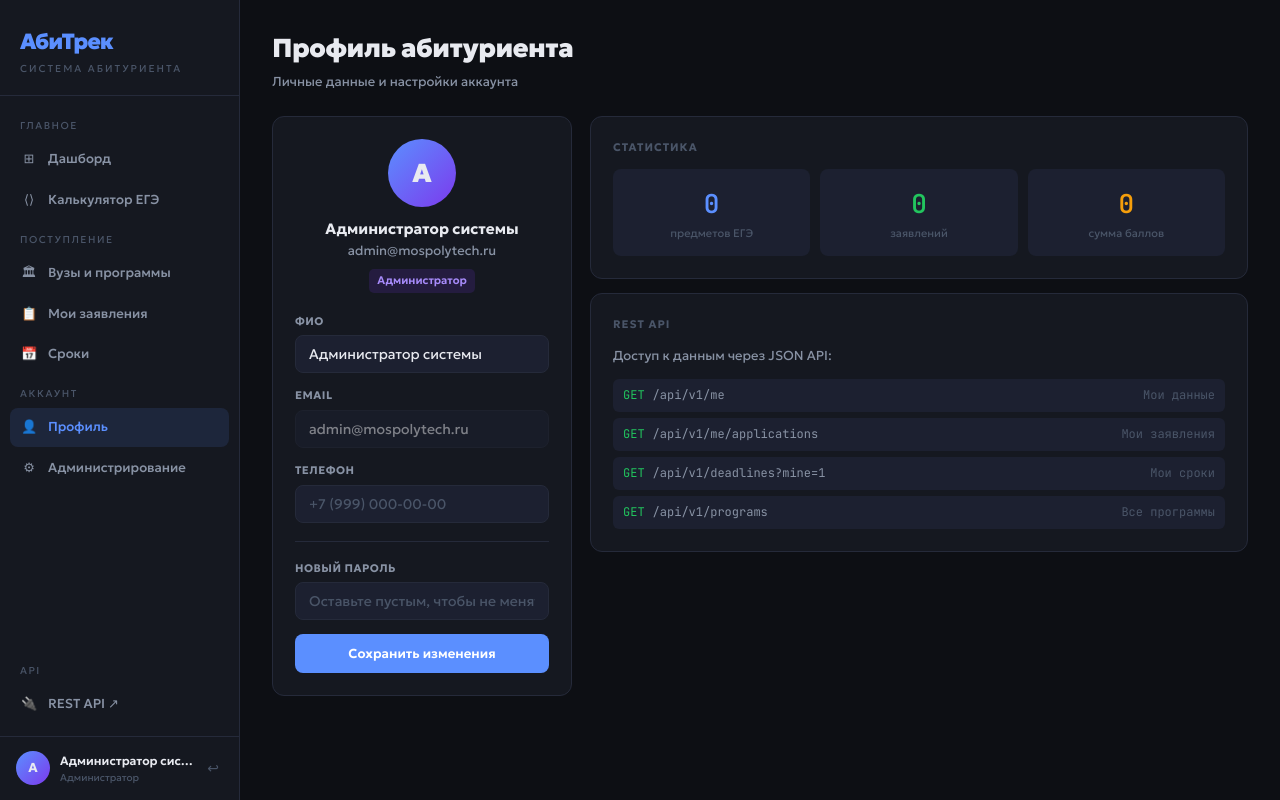
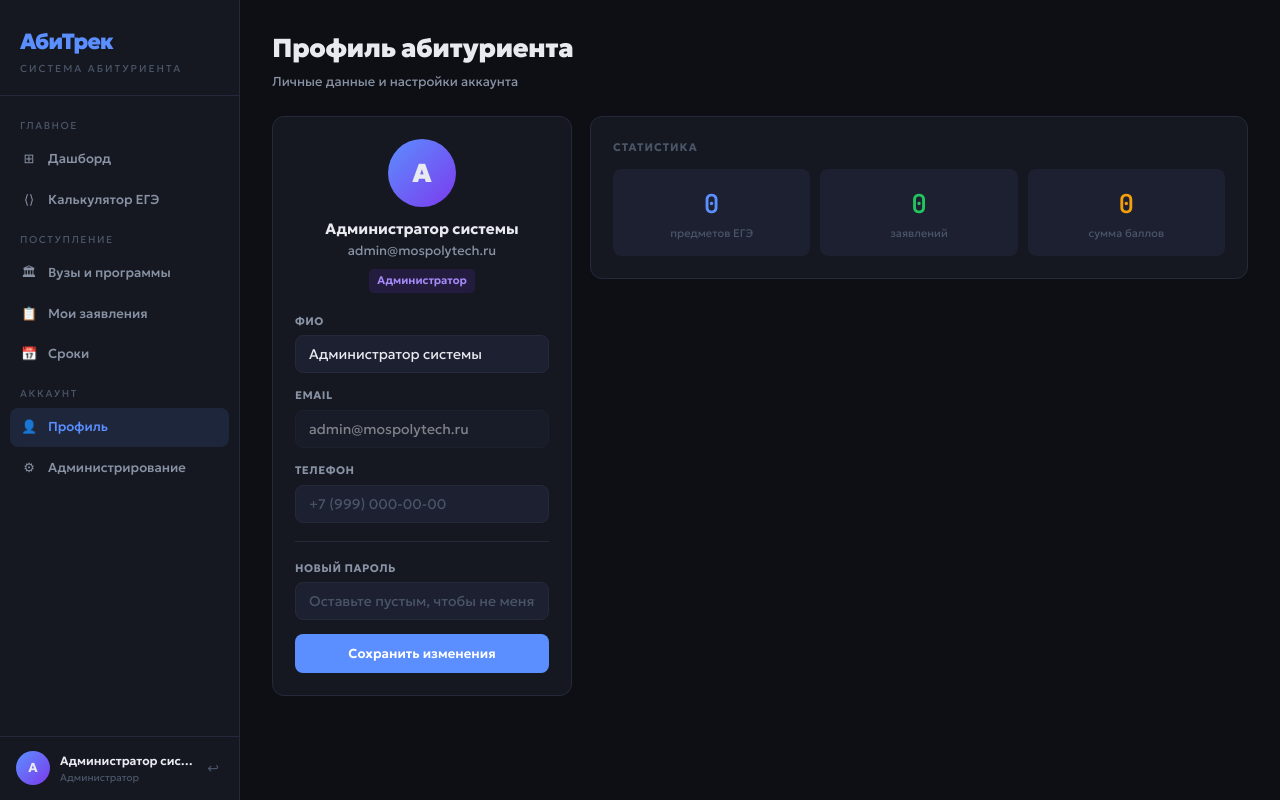
Before and after one commit to absboges/abitrack, a Flask app: page /profile in a window 1280 px wide. Run offline with Flask 3, Linux system fonts and the light colour scheme; a user stored in the database is signed in.

Commit message:
fix: убраны упоминания REST API из интерфейса

```diff
--- a/app/templates/base.html
+++ b/app/templates/base.html
@@ -157,10 +157,6 @@ body{font-family:var(--sans);background:var(--bg);color:var(--text);min-height:1
         <span class="ic">⚙</span> Администрирование
       </a>
       {% endif %}
-      <div class="sb-section" style="margin-top:auto">API</div>
-      <a href="{{ url_for('api.api_me') }}" class="sb-link" target="_blank">
-        <span class="ic">🔌</span> REST API ↗
-      </a>
     </nav>
     <div class="sb-user">
       <div class="u-av">{{ (current_user.full_name or current_user.email)[0].upper() }}</div>
--- a/app/templates/main/profile.html
+++ b/app/templates/main/profile.html
@@ -58,16 +58,6 @@
       <a href="{{ url_for('main.calc') }}" class="btn btn-s btn-sm mt-3">Редактировать баллы</a>
     </div>
     {% endif %}
-    <div class="card"><div class="card-title">REST API</div>
-      <p class="ts tm mb-3">Доступ к данным через JSON API:</p>
-      <div style="display:flex;flex-direction:column;gap:6px">
-        {% for ep in [('/api/v1/me','Мои данные'),('/api/v1/me/applications','Мои заявления'),('/api/v1/deadlines?mine=1','Мои сроки'),('/api/v1/programs','Все программы')] %}
-        <a href="{{ ep[0] }}" target="_blank" style="display:flex;align-items:center;gap:8px;padding:7px 10px;background:var(--surface2);border-radius:6px;text-decoration:none;color:var(--text2);font-family:var(--mono);font-size:12px">
-          <span style="color:var(--green)">GET</span> {{ ep[0] }} <span style="color:var(--text3);margin-left:auto">{{ ep[1] }}</span>
-        </a>
-        {% endfor %}
-      </div>
-    </div>
   </div>
 </div>
 {% endblock %}
```
